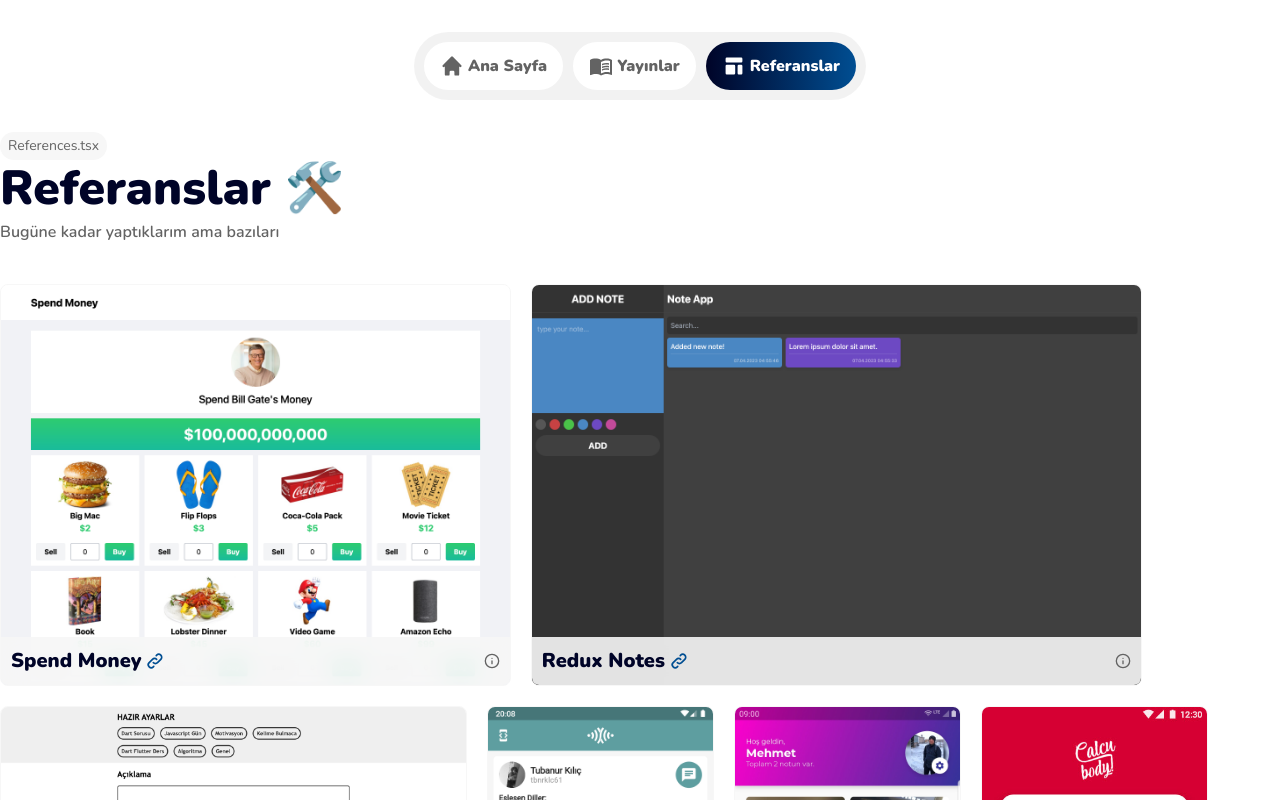
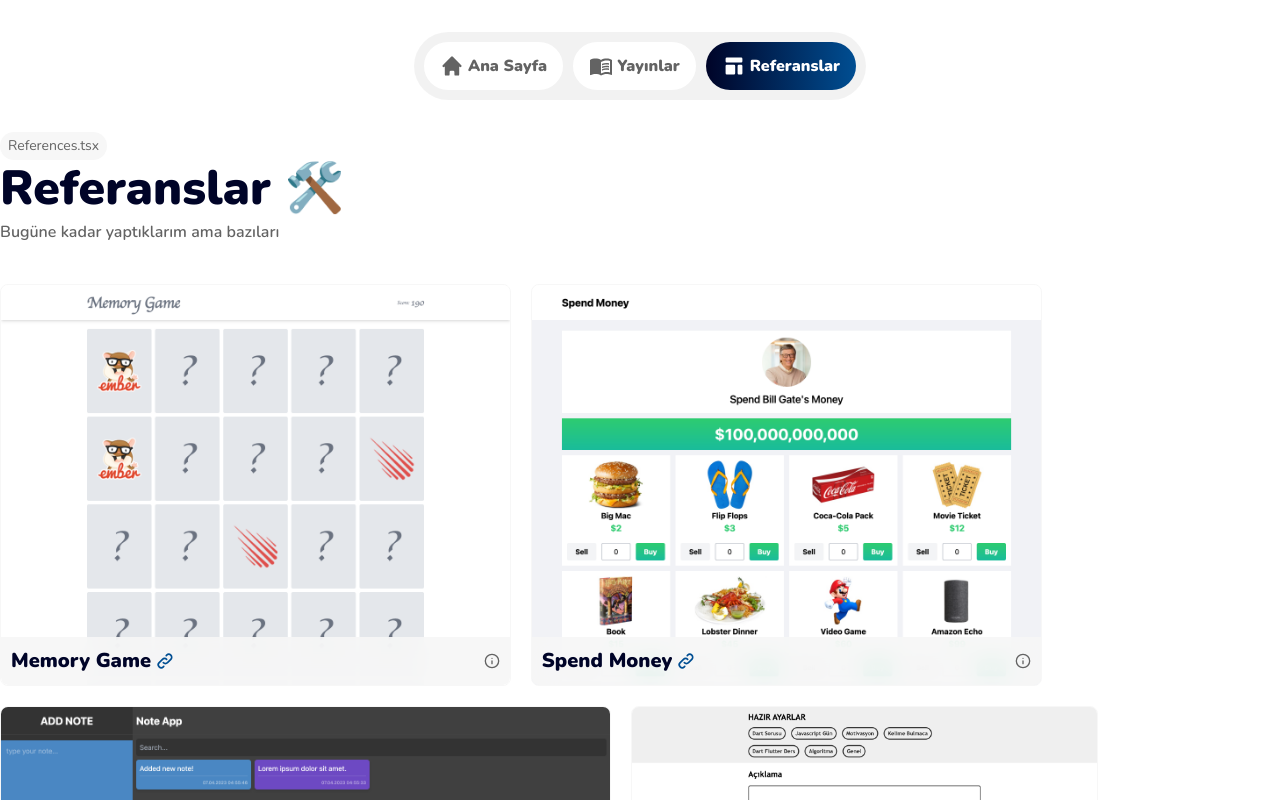
Before and after one commit to mehmetext/konukcudev-next, a Next.js app: page /references in a window 1280 px wide. Shown: the top 800 px of the page. Built offline with nearby package versions, Linux system fonts and the light colour scheme.

Commit message:
MemoryGame eklendl

```diff
--- a/src/components/organisms/ReferencesTemplate/References.tsx
+++ b/src/components/organisms/ReferencesTemplate/References.tsx
@@ -7,6 +7,24 @@
 	return (
 		<Container>
 			<div className="flex w-full flex-wrap gap-5">
+				<ReferenceItem
+					reference={{
+						image: "rt-memory-game.png",
+						name: "Memory Game",
+						technologies: ["react", "redux", "tailwind"],
+						repoLink: "https://github.com/mehmetext/memory-game",
+						link: "https://rt-memory-game.netlify.app/",
+						content: (
+							<>
+								<p className="text-xs text-custom-gray">
+									Patika.dev kapsamında geliştirdiğim bir projedir. Projeyi
+									geliştirirken zorlanmıştım, gerçekten gelişimim açısından
+									harika bir proje oldu.
+								</p>
+							</>
+						),
+					}}
+				/>
 				<ReferenceItem
 					reference={{
 						image: "rt-spendmoney.png",
```
